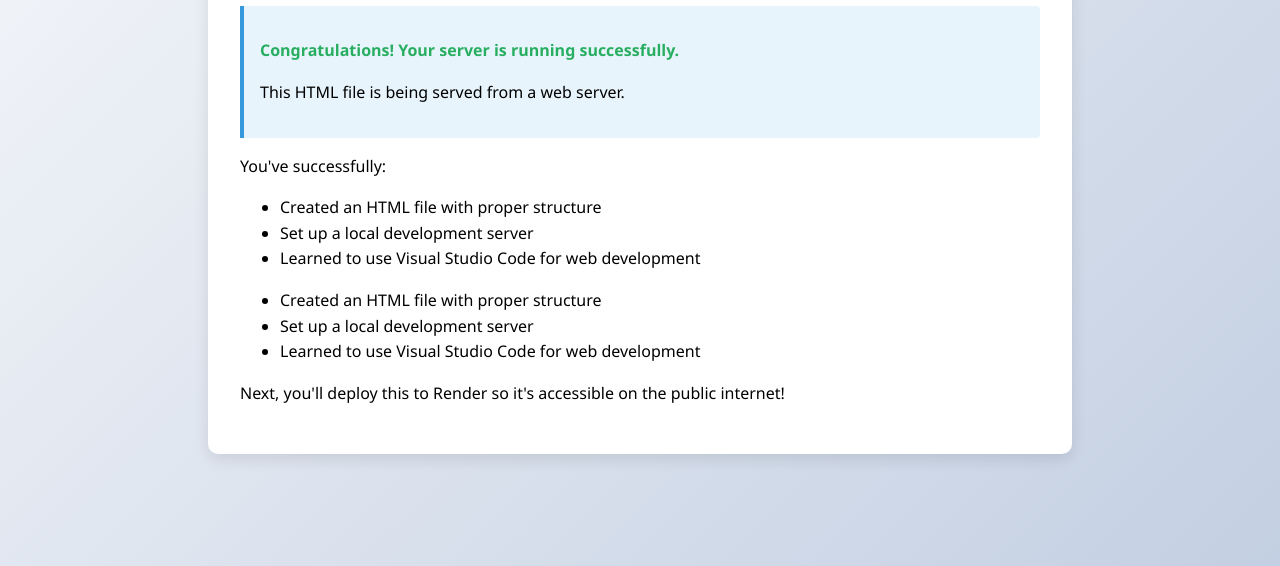
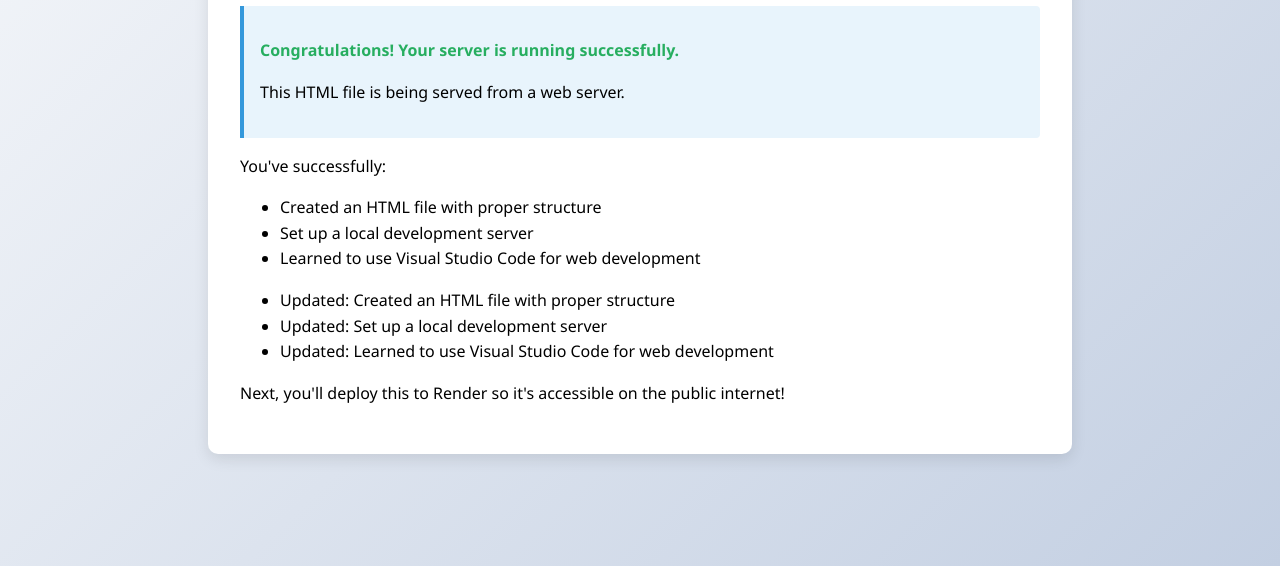
Before and after one commit to Nerijus93/my-first-server, a plain HTML site: page index.html in a window 1280 px wide. Shown: the part 234-800 px from the top of the page. Drawn offline with Linux system fonts and the light colour scheme.

Commit message:
index.html

```diff
--- a/index.html
+++ b/index.html
@@ -78,9 +78,9 @@
         <li>Learned to use Visual Studio Code for web development</li>
       </ul>
        <ul>
-        <li>Created an HTML file with proper structure</li>
-        <li>Set up a local development server</li>
-        <li>Learned to use Visual Studio Code for web development</li>
+        <li>Updated: Created an HTML file with proper structure</li>
+        <li>Updated: Set up a local development server</li>
+        <li>Updated: Learned to use Visual Studio Code for web development</li>
       </ul>
 
       <p>
```
